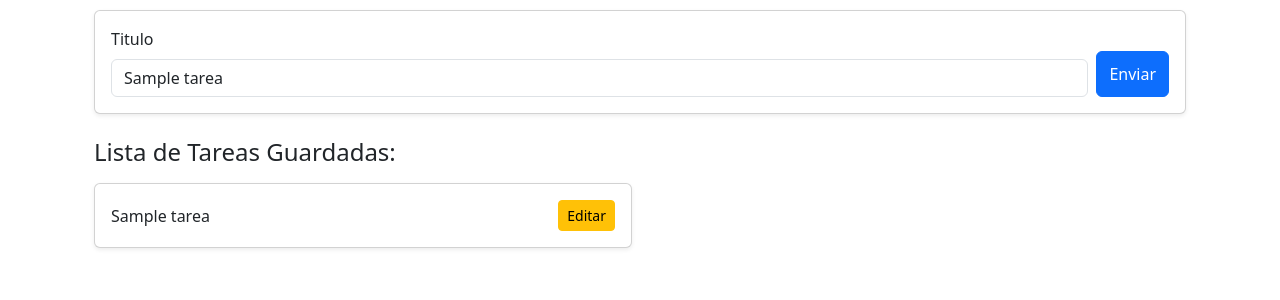
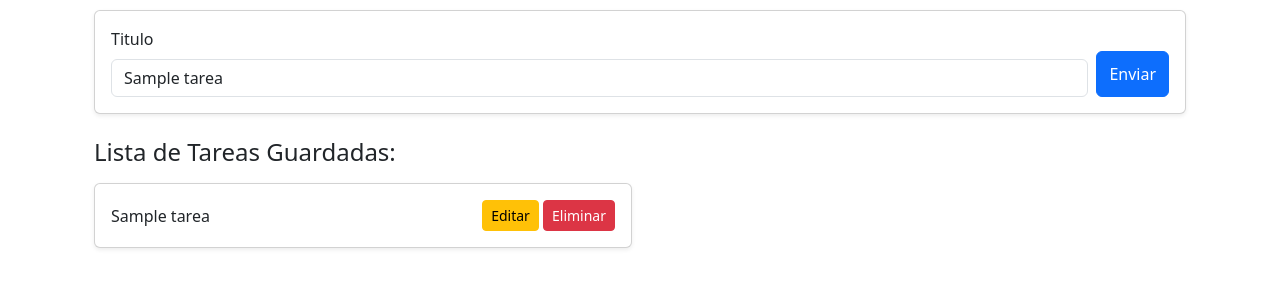
Before and after one commit to Pablo-gif-hub/tallersappsflask, a Flask app: page /editar/1 in a window 1280 px wide. Shown: the part 196-496 px from the top of the page. Run offline with Flask 3, Linux system fonts and the light colour scheme; tables that the repository leaves empty hold one stand-in row (values such as "Sample post").

Commit message:
Actualizando rama y subiendo lo de eliminar del proyecto

```diff
--- a/routes.py
+++ b/routes.py
@@ -29,6 +29,14 @@ def sobrenosotros():
     return render_template('sobrenosotros.html', form=formulario, tareas=todas_tareas)
 
 
+#eliminar
+@app.route('/eliminar/<int:id>')
+def eliminar_tarea(id):
+    tarea = Tarea.query.get_or_404(id)
+    db.session.delete(tarea)
+    db.session.commit()
+    return redirect(url_for('sobrenosotros'))
+
 #editar....
 @app.route('/editar/<int:id>', methods=['GET', 'POST'])
 def editar_tarea(id):
--- a/templates/sobrenosotros.html
+++ b/templates/sobrenosotros.html
@@ -27,6 +27,7 @@
                 <span>{{ tarea.titulo }}</span>
                 <div>
                     <a href="{{ url_for('editar_tarea', id=tarea.id) }}" class="btn btn-sm btn-warning">Editar</a>
+                    <a href="{{ url_for('eliminar_tarea', id=tarea.id) }}" class="btn btn-sm btn-danger">Eliminar</a>
                 </div>
             </div>
         </div>
```
